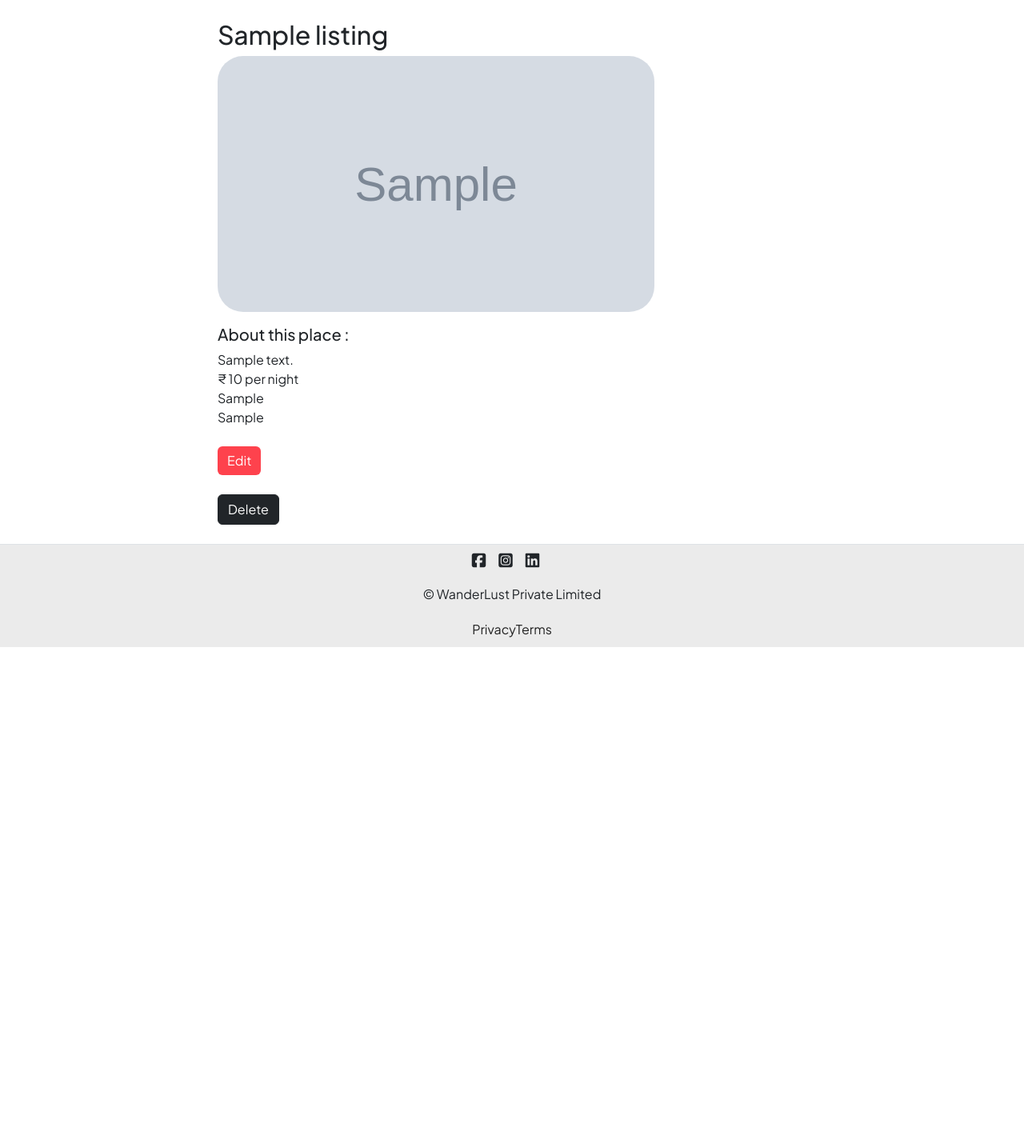
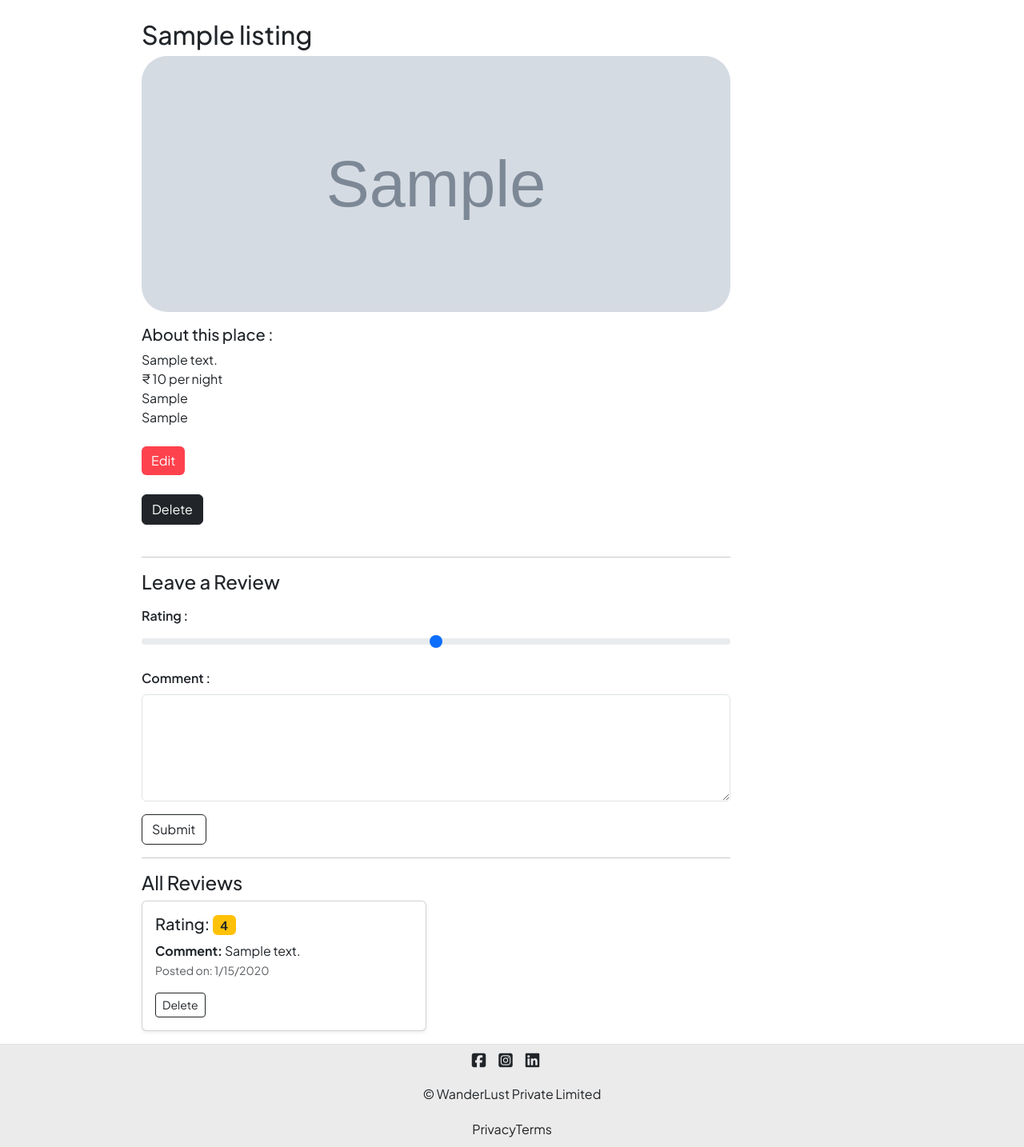
Before and after one commit to Kritika1906/WanderLust, a Node server app: page /listings/600000000000000000000001 in a window 1280 px wide. Shown: the part 80-1514 px from the top of the page at 80% size. Before the commit the page ends 889 px from the top, so only its background shows below. Run offline with Node 20, Linux system fonts and the light colour scheme; tables that the repository leaves empty hold one stand-in row (values such as "Sample post"); grey boxes marked "Sample" are stand-in pictures; some libraries are stand-ins or nearby versions.

Commit message:
Created Review Model for reviews section

```diff
--- a/index.js
+++ b/index.js
@@ -7,7 +7,8 @@ const Listing = require("./models/listing.js");
 const ejsMate = require("ejs-mate");
 const wrapAsync = require("./utils/wrapAsync.js");
 const ExpressError = require("./utils/ExpressError.js");
-const { listingSchema } = require("./schema.js");
+const { listingSchema, reviewSchema } = require("./schema.js");
+const Review = require("./models/review.js");
 
 app.engine("ejs", ejsMate);
 
@@ -42,6 +43,17 @@ const validateListing = (req, res, next) => {
     }
 }
 
+const validateReview = (req, res, next) => {
+    let { error } = reviewSchema.validate(req.body);
+    if(error) {
+        const errMsg = error.details.map(el => el.message).join(",");
+        throw new ExpressError(400, errMsg);
+    }
+    else {
+        next();
+    }
+}
+
 // Index Route
 app.get("/listings", wrapAsync(async (req, res) => {
     const allListings = await Listing.find({});
@@ -56,7 +68,7 @@ app.get("/listings/new", (req, res) => {
 // Show Route
 app.get("/listings/:id", wrapAsync(async (req, res) => {
     let { id } = req.params;
-    const listing = await Listing.findById(id);
+    const listing = await Listing.findById(id).populate("reviews");
 
     res.render("listings/show.ejs", { listing });
 }));
@@ -94,6 +106,33 @@ app.get("/", (req, res) => {
     res.send("This is Home Page of our website WanderLust.");
 });
 
+// Posting Review Route
+app.post("/listings/:id/reviews", validateReview, wrapAsync(async (req, res) => {
+    let { id } = req.params;
+    const listing = await Listing.findById(id);
+    const review = new Review(req.body.review);
+    listing.reviews.push(review);
+    await review.save();
+    await listing.save();
+    res.redirect(`/listings/${id}`);
+}));
+
+// Deleting Review Route
+app.delete("/listings/:id/reviews/:reviewId", wrapAsync(async (req, res) => {
+    let {id, reviewId} = req.params;
+    await Review.deleteOne({_id : reviewId});
+    await Listing.findByIdAndUpdate(id, {$pull : {reviews : reviewId}}, {runValidators : true});
+    // Alternatively, you can also do the following:
+
+    // let listing = await Listing.findById(id);
+    // listing.reviews = listing.reviews.filter((review) => {
+    //     return review != reviewId
+    // });
+    // await listing.save();
+
+    res.redirect(`/listings/${id}`);
+}));
+
 app.use((req, res, next) => {
     next(new ExpressError(404, "Error 404: Page Not Found"));
 });
--- a/models/listing.js
+++ b/models/listing.js
@@ -1,5 +1,6 @@
 const mongoose = require("mongoose");
 const Schema = mongoose.Schema;
+const Review = require("./review.js");
 
 const listingSchema = Schema({
     title : {
@@ -17,7 +18,20 @@ const listingSchema = Schema({
     },
     price : Number,
     location : String,
-    country : String
+    country : String,
+    reviews : [
+        {
+            type: Schema.Types.ObjectId,
+            ref: "Review",
+        }
+    ],
+});
+
+// Mongoose Middleware for handling deletion of reviews when a listing is deleted
+listingSchema.post("findOneAndDelete", async (listing) => {
+    if(listing && listing.reviews && listing.reviews.length) {
+        await Review.deleteMany({_id : {$in : listing.reviews}});
+    }
 });
 
 const Listing = mongoose.model("Listing", listingSchema);
--- a/public/css/style.css
+++ b/public/css/style.css
@@ -56,7 +56,7 @@ body {
 }
 
 /* Cards - Index Page */
-.card {
+.listing-card {
     width: 20rem !important;
     border: none !important;
     margin-bottom: 3rem;
--- a/views/listings/index.ejs
+++ b/views/listings/index.ejs
@@ -7,13 +7,13 @@
     <div class="row row-cols-lg-3 row-cols-md-2 row-cols-sm-1">
         <% for(listing of allListings) { %>
         <a href="/listings/<%= listing._id %>" class="listing-link">
-            <div class="card col">
+            <div class="card col listing-card">
                 <img src="<%= listing.image.url %>" class="card-img-top" alt="Listing_image">
                 <div class="card-img-overlay"></div>
                 <div class="card-body">
                     <p class="card-text">
                         <h5><b><%= listing.title %></b></h5>
-                        &#8377; <%= listing.price %> per night
+                        &#8377; <%= listing.price.toLocaleString("en-IN") %> per night
                     </p>
                 </div>
             </div>
--- a/views/listings/show.ejs
+++ b/views/listings/show.ejs
@@ -1,16 +1,16 @@
 <% layout("/layouts/boilerplate") %>
 
 <div class="row mt-4">
-    <div class="col-8 offset-2">
+    <div class="col-8 offset-1">
         <h2><%= listing.title %></h2>
     </div>
-    <div class="col-6 offset-2">
+    <div class="col-8 offset-1">
         <img src="<%= listing.image.url %>" class="card-img-top show-img" alt="Listing-image">
         <div class="card-body mt-3">
             <h5 class="card-title mb-2">About this place : </h5>
             <p class="card-text">
                 <%= listing.description %> <br>
-                &#8377; <%= listing.price %> per night <br>
+                &#8377; <%= listing.price.toLocaleString("en-IN") %> per night <br>
                 <%= listing.location %> <br>
                 <%= listing.country %>
             </p>
@@ -25,5 +25,52 @@
             <button class="btn btn-dark mb-4">Delete</button>
         </form>
         </div>
+
+        <div class="mb-3">
+            <hr>
+            <h4>Leave a Review</h4>
+            <form novalidate
+            class="needs-validation"
+            method="post"
+            action="/listings/<%= listing._id %>/reviews">
+                <div class="mb-3 mt-3">
+                    <label for="rating" class="form-label">Rating : </label>
+                    <input class="form-range" type="range" min="1" max="5" step="1" id="rating" name="review[rating]">
+                </div>
+
+                <div class="mb-3 mt-3">
+                    <label for="comment" class="form-label">Comment : </label>
+                    <textarea required name="review[comment]"
+                    class="form-control"
+                    id="comment"
+                    rows="5"
+                    cols="30"></textarea>
+                    <div class="invalid-feedback">
+                        Please provide a comment.
+                    </div>
+                </div>
+                <button class="btn btn-outline-dark">Submit</button>
+            </form>
+        </div>
+
+        <hr>
+
+        <h4>All Reviews</h4>
+        <div class="row">
+            <% for (review of listing.reviews) { %>
+                <div class="col-md-6 mb-3">
+                    <div class="card shadow-sm">
+                        <div class="card-body">
+                            <h5 class="card-title mb-2">Rating: <span class="badge bg-warning text-dark"><%= review.rating %></span></h5>
+                            <p class="card-text"><strong>Comment:</strong> <%= review.comment %></p>
+                            <p class="card-text"><small class="text-muted">Posted on: <%= review.createdAt ? new Date(review.createdAt).toLocaleDateString() : '' %></small></p>
+                            <form class="mt-3" method="post" action="/listings/<%= listing._id %>/reviews/<%= review._id %>?_method=DELETE">
+                                <button class="btn btn-sm btn-outline-dark">Delete</button>
+                            </form>
+                        </div>
+                    </div>
+                </div>
+            <% } %>
+        </div>
     </div>
 </div>
```
Also changed, not shown: models/review.js (added, +24 -0 lines), schema.js (+7 -0 lines).
